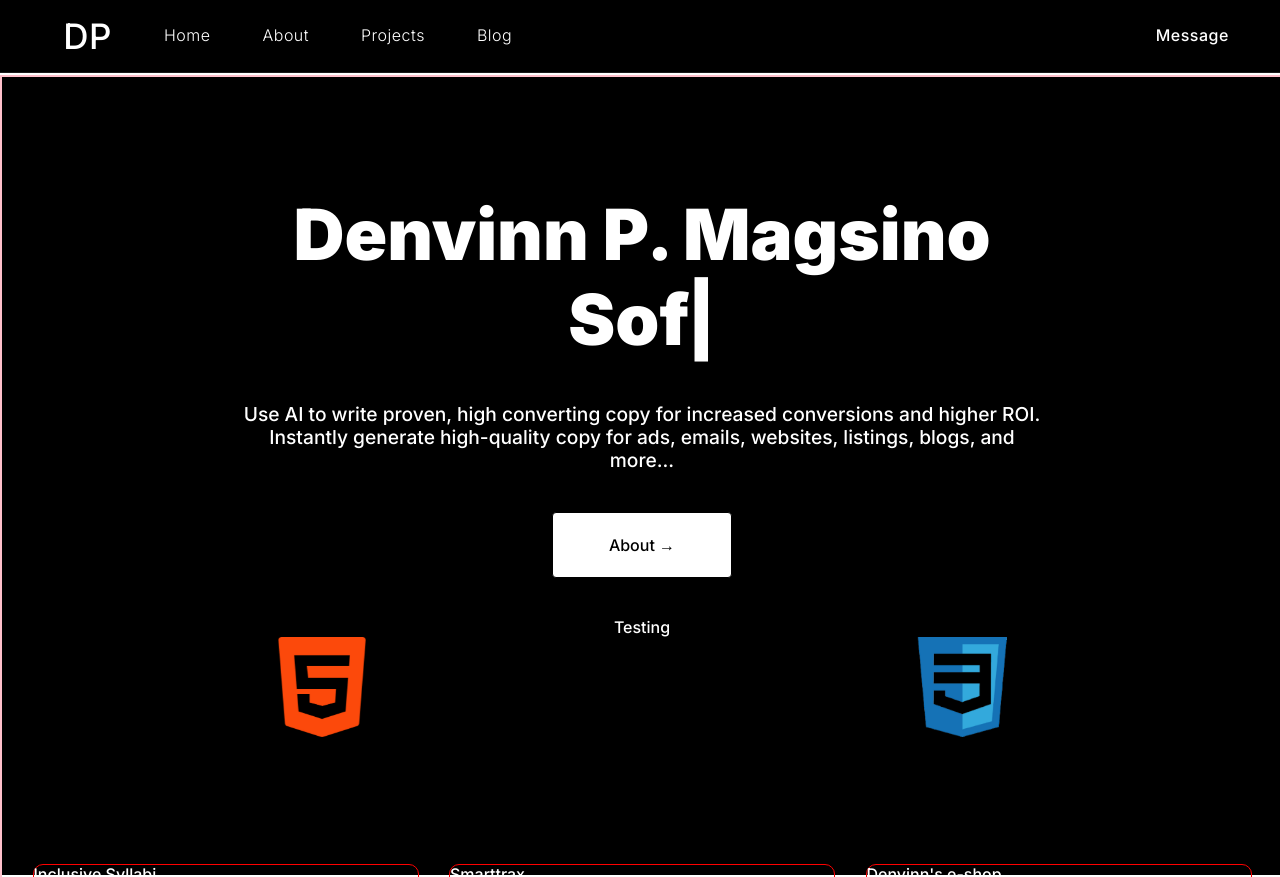
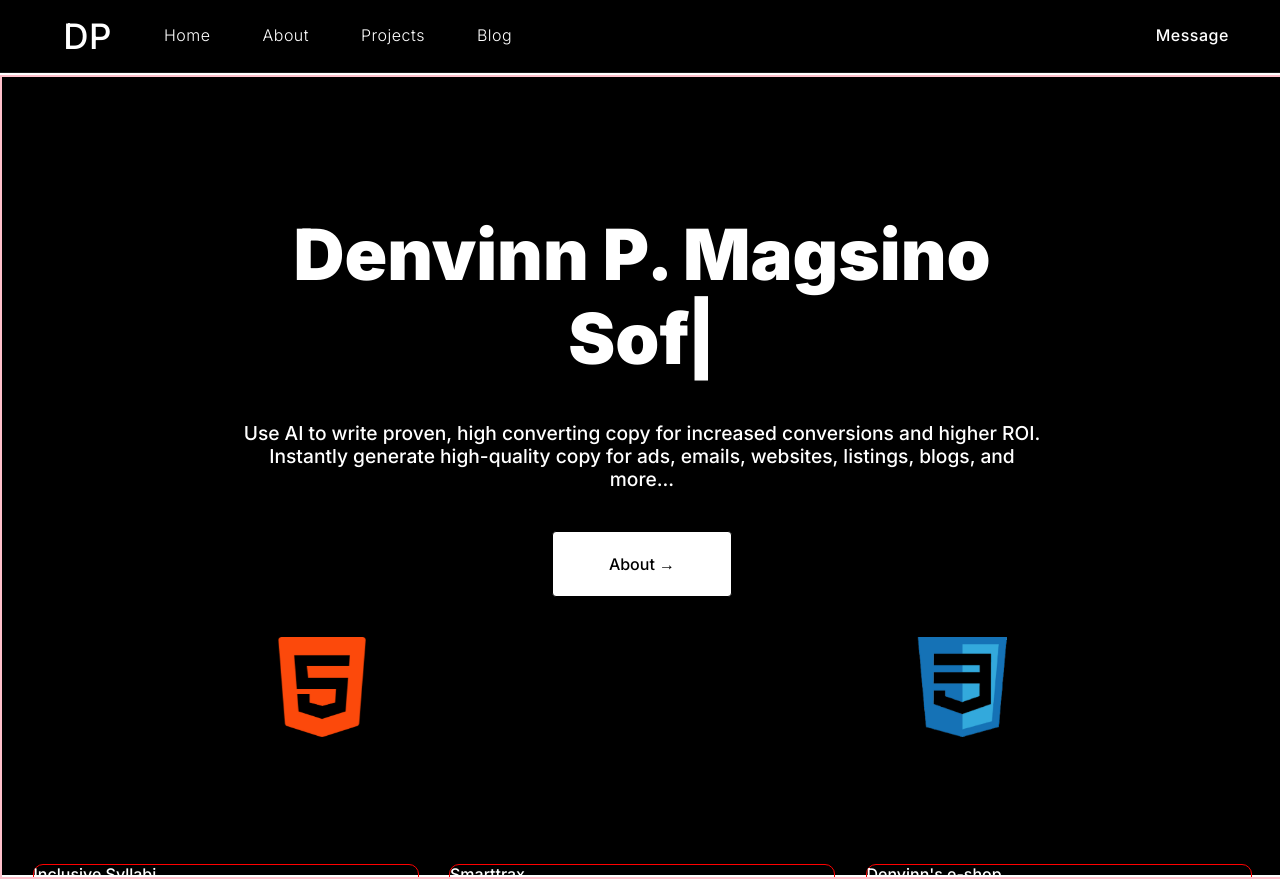
Before and after one commit to denvinnpaolo/frontend-portfolio, a React (Create React App) app in the folder portfolio/: page / in a window 1280 px wide. Built offline with nearby package versions, Linux system fonts and the light colour scheme.

Commit message:
removed div

```diff
--- a/portfolio/src/components/dashboard/content/Welcome.js
+++ b/portfolio/src/components/dashboard/content/Welcome.js
@@ -26,7 +26,6 @@ const Welcome = () => {
                 <div id="welcome-subtitle">Use AI to write proven, high converting copy for increased conversions and higher ROI. Instantly generate high-quality copy for ads, emails, websites, listings, blogs, and more...</div>
                 <a id="welcome-btn">About →</a>
 
-                <div>Testing</div>
             </div>
             <div id="welcome-slider"><MultiCarousel /></div>
         </div>
```
